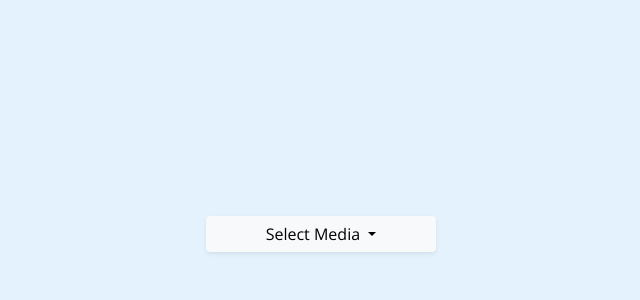
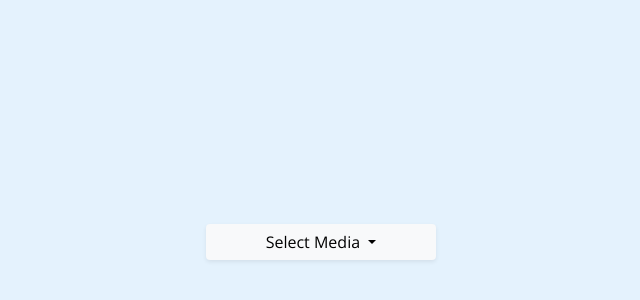
Before and after one commit to Jeyasheelanjc/dropdown-bootstrap, a plain HTML site: page index.html in a window 1280 px wide. Shown: the part 32-332 px from the top of the page, without its empty margins (319-959 px from the left). Drawn offline with nearby package versions, Linux system fonts and the light colour scheme.

Commit message:
Update style.css

```diff
--- a/style.css
+++ b/style.css
@@ -9,5 +9,6 @@ body{
     background-color: #e4f2fd !important;
 }
 .heroSection{
-    padding: 200px;
+    text-align: center;
+    margin-top: 20%
 }
```
